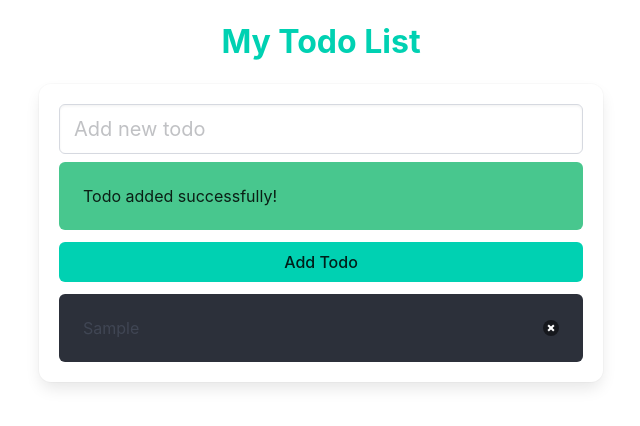
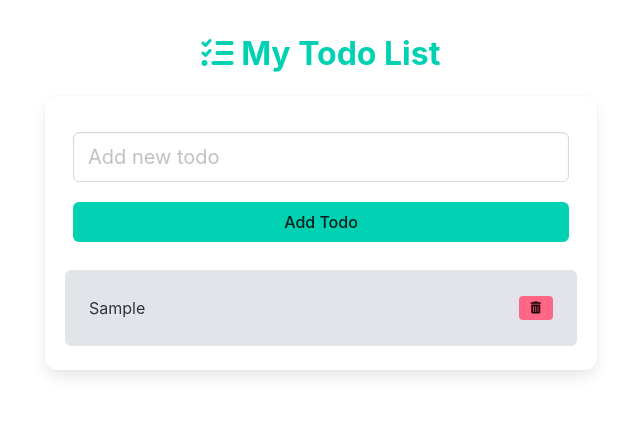
Before and after one commit to rendrazuriansyah/portfolio-todo-app, a React (Vite) app: page / in a window 1280 px wide. Both pictures are taken after typing "Sample" into the empty fields and a click on the button "Add Todo". Shown: the top 426 px of the page, without its empty margins (319-959 px from the left). Built offline with nearby package versions, Linux system fonts and the light colour scheme.

Commit message:
style: improve padding and margin consistency across components

```diff
--- a/package.json
+++ b/package.json
@@ -10,6 +10,7 @@
     "preview": "vite preview"
   },
   "dependencies": {
+    "@fortawesome/fontawesome-free": "^6.6.0",
     "bulma": "^1.0.2",
     "react": "^18.3.1",
     "react-dom": "^18.3.1"
--- /dev/null
+++ b/src/App.css
@@ -0,0 +1,60 @@
+/* Reset margin dan padding untuk semua elemen */
+*,
+*::before,
+*::after {
+	box-sizing: border-box;
+	margin: 0;
+	padding: 0;
+}
+
+/* Atur padding dan margin untuk elemen kontainer utama */
+.container {
+	margin: 0 auto;
+	padding: 0.75rem; /* Padding kontainer */
+}
+
+/* Atur padding dan margin untuk elemen form */
+.field,
+.control {
+	margin: 0.25rem 0; /* Jarak antar elemen form */
+	padding: 0.25rem;
+}
+
+/* Padding dan margin untuk tombol */
+.button {
+	margin: 0.25rem 0; /* Jarak antar tombol */
+	padding: 0.5rem 0.75rem; /* Padding tombol */
+	border-radius: 4px; /* Menambahkan border radius untuk tombol */
+}
+
+/* Margin dan padding untuk notifikasi */
+.notification {
+	margin: 0.25rem 0; /* Jarak antar notifikasi */
+	padding: 0.5rem;
+	border-radius: 4px; /* Menambahkan border radius untuk notifikasi */
+}
+
+/* Margin dan padding untuk input */
+.input {
+	margin-bottom: 0.25rem; /* Jarak bawah input */
+	padding: 0.25rem;
+	border-radius: 4px; /* Menambahkan border radius untuk input */
+}
+
+/* Margin untuk judul */
+.title {
+	margin-bottom: 0.75rem; /* Jarak bawah judul */
+}
+
+/* Flex container untuk penataan elemen */
+.is-flex {
+	display: flex;
+}
+
+.is-justify-content-space-between {
+	justify-content: space-between;
+}
+
+.is-align-items-center {
+	align-items: center;
+}
--- a/src/App.tsx
+++ b/src/App.tsx
@@ -1,6 +1,7 @@
 import React, { useState } from "react";
 import TodoList from "./components/TodoList";
 import AddTodo from "./components/AddTodo";
+import "./App.css"; // Impor CSS Global
 
 const App: React.FC = () => {
 	const [todos, setTodos] = useState<string[]>([]);
@@ -18,7 +19,7 @@ const App: React.FC = () => {
 			<div className="columns is-centered">
 				<div className="column is-12-mobile is-8-tablet is-6-desktop">
 					<h1 className="title has-text-centered has-text-weight-bold has-text-primary">
-						My Todo List
+						<i className="fas fa-tasks"></i> My Todo List
 					</h1>
 					<div className="box">
 						<AddTodo onAdd={addTodo} />
--- /dev/null
+++ b/src/components/AddTodo.module.css
@@ -0,0 +1,20 @@
+.input {
+	transition: border-color 0.3s;
+	padding: 0.75rem; /* Sesuaikan padding input */
+	margin-bottom: 0.5rem; /* Sesuaikan margin bawah */
+}
+
+.input:focus {
+	border-color: #3273dc;
+}
+
+.button {
+	transition: background-color 0.3s, color 0.3s;
+	padding: 0.75rem 1.5rem; /* Sesuaikan padding tombol */
+	margin: 0.5rem 0; /* Sesuaikan margin tombol */
+}
+
+.button:hover {
+	background-color: #3273dc;
+	color: white;
+}
--- a/src/components/AddTodo.tsx
+++ b/src/components/AddTodo.tsx
@@ -1,4 +1,5 @@
 import React, { useState } from "react";
+import styles from "./AddTodo.module.css"; // Impor CSS Module
 
 interface AddTodoProps {
 	onAdd: (todo: string) => void;
@@ -6,15 +7,12 @@ interface AddTodoProps {
 
 const AddTodo: React.FC<AddTodoProps> = ({ onAdd }) => {
 	const [input, setInput] = useState("");
-	const [message, setMessage] = useState<string | null>(null);
 
 	const handleSubmit = (e: React.FormEvent) => {
 		e.preventDefault();
 		if (input.trim()) {
 			onAdd(input.trim());
-			setInput("");
-			setMessage("Todo added successfully!");
-			setTimeout(() => setMessage(null), 3000); // Clear message after 3 seconds
+			setInput(""); // Reset input field after adding todo
 		}
 	};
 
@@ -23,22 +21,19 @@ const AddTodo: React.FC<AddTodoProps> = ({ onAdd }) => {
 			onSubmit={handleSubmit}
 			className="field"
 		>
-			<div className="control">
+			<div className={`control ${styles.input}`}>
 				<input
 					type="text"
-					className="input is-medium"
+					className={`input is-medium ${styles.input}`}
 					value={input}
 					onChange={(e) => setInput(e.target.value)}
 					placeholder="Add new todo"
 				/>
 			</div>
-			{message && (
-				<div className="notification is-success mt-2">{message}</div>
-			)}
-			<div className="control mt-2">
+			<div className="control">
 				<button
 					type="submit"
-					className="button is-primary is-fullwidth"
+					className={`button is-primary is-fullwidth ${styles.button}`}
 				>
 					Add Todo
 				</button>
--- a/src/components/TodoItem.tsx
+++ b/src/components/TodoItem.tsx
@@ -6,14 +6,16 @@ interface TodoItemProps {
 }
 
 const TodoItem: React.FC<TodoItemProps> = ({ todo, onDelete }) => (
-	<div className="notification is-dark">
+	<div className="notification is-light">
 		<div className="is-flex is-justify-content-space-between is-align-items-center">
-			<span>{todo}</span>
+			<span className="has-text-dark">{todo}</span>
 			<button
 				onClick={onDelete}
-				className="delete is-small"
+				className="button is-small is-danger"
 				aria-label="Delete Todo"
-			></button>
+			>
+				<i className="fas fa-trash-alt"></i> {/* Ikon hapus */}
+			</button>
 		</div>
 	</div>
 );
--- /dev/null
+++ b/src/global.d.ts
@@ -0,0 +1,4 @@
+declare module "*.module.css" {
+	const classes: { [key: string]: string };
+	export default classes;
+}
--- a/src/main.tsx
+++ b/src/main.tsx
@@ -2,6 +2,7 @@ import React from "react";
 import ReactDOM from "react-dom/client";
 import App from "./App";
 import "bulma/css/bulma.min.css";
+import "@fortawesome/fontawesome-free/css/all.min.css";
 
 const rootElement = document.getElementById("root")!;
 const root = ReactDOM.createRoot(rootElement);
--- a/tsconfig.app.json
+++ b/tsconfig.app.json
@@ -23,5 +23,5 @@
 		"noUnusedParameters": true,
 		"noFallthroughCasesInSwitch": true
 	},
-  "include": ["src"]
+	"include": ["src", "src/global.d.ts"]
 }
```
Also changed, not shown: .eslintrc.cjs, 1 other file (tests, documents, lock files or other folders). Lines whose indentation alone changed are shown as unchanged.
